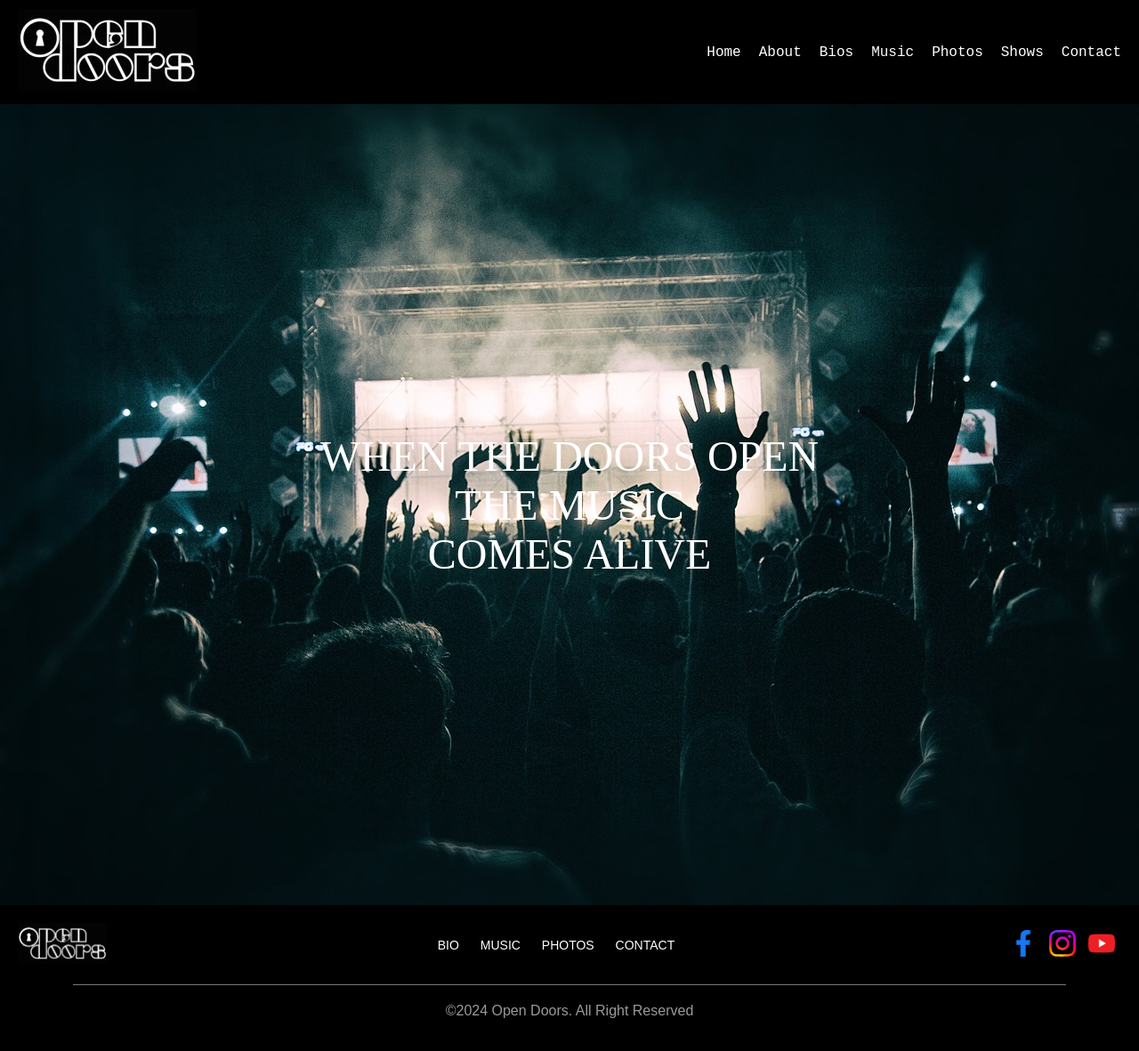
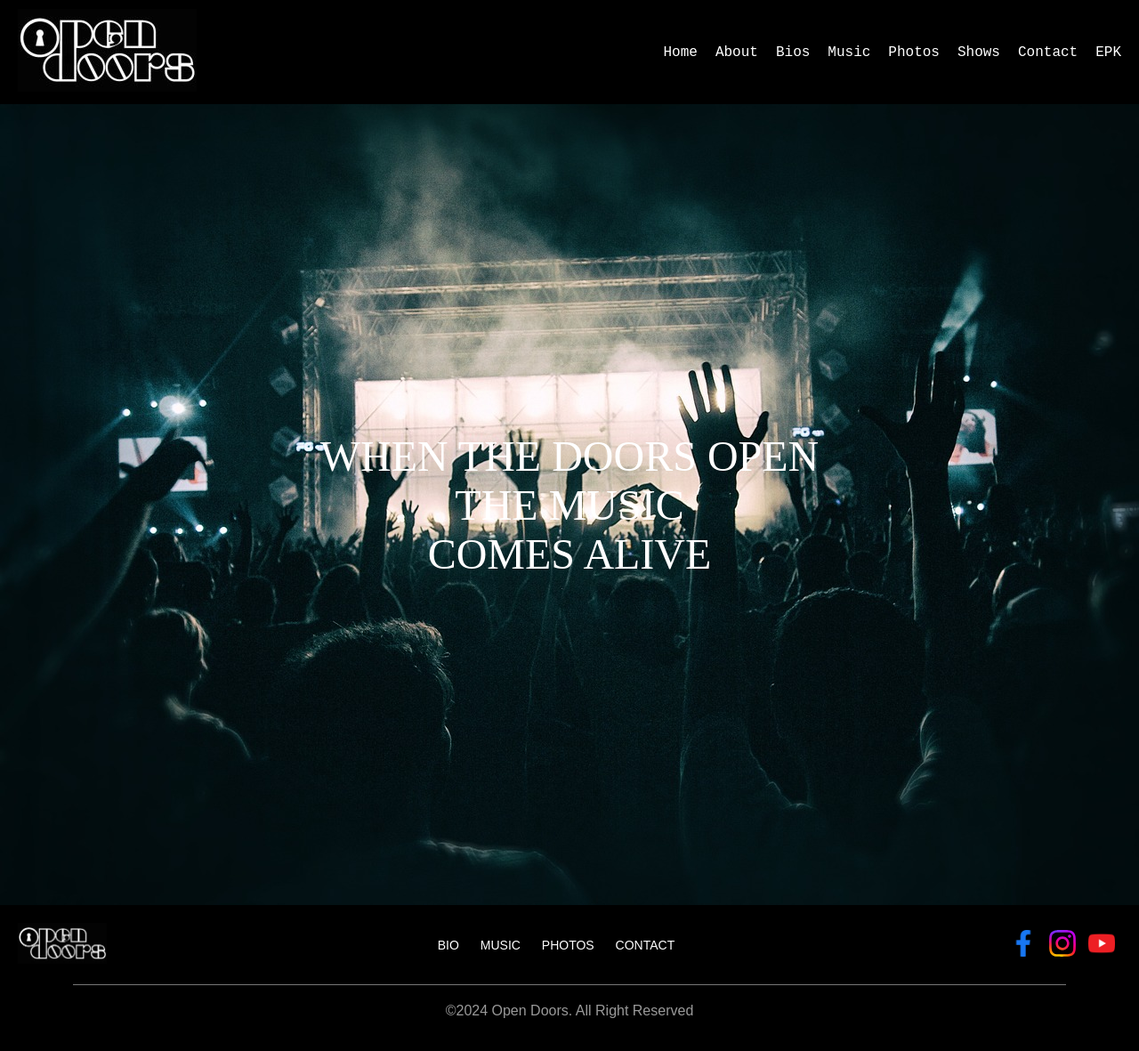
Before and after one commit to beingforthebenefit/opendoorsband, a Jekyll site: the page built from index.html, in a window 1280 px wide. Shown: the whole page at 89% size. Built offline with Jekyll 4.4.1, drawn with Linux system fonts in a browser that asks for light colours.

Commit message:
Add EPK to navbar

```diff
--- a/_includes/header.html
+++ b/_includes/header.html
@@ -17,6 +17,7 @@
                 <li><a href="{{ '/photos' | relative_url }}">Photos</a></li>
                 <li><a href="{{ '/shows' | relative_url }}">Shows</a></li>
                 <li><a href="{{ '/contact' | relative_url }}">Contact</a></li>
+                <li><a href="https://sites.google.com/view/theopendoors/home" target="_blank">EPK</a></li>
             </ul>
         </nav>
 
```
